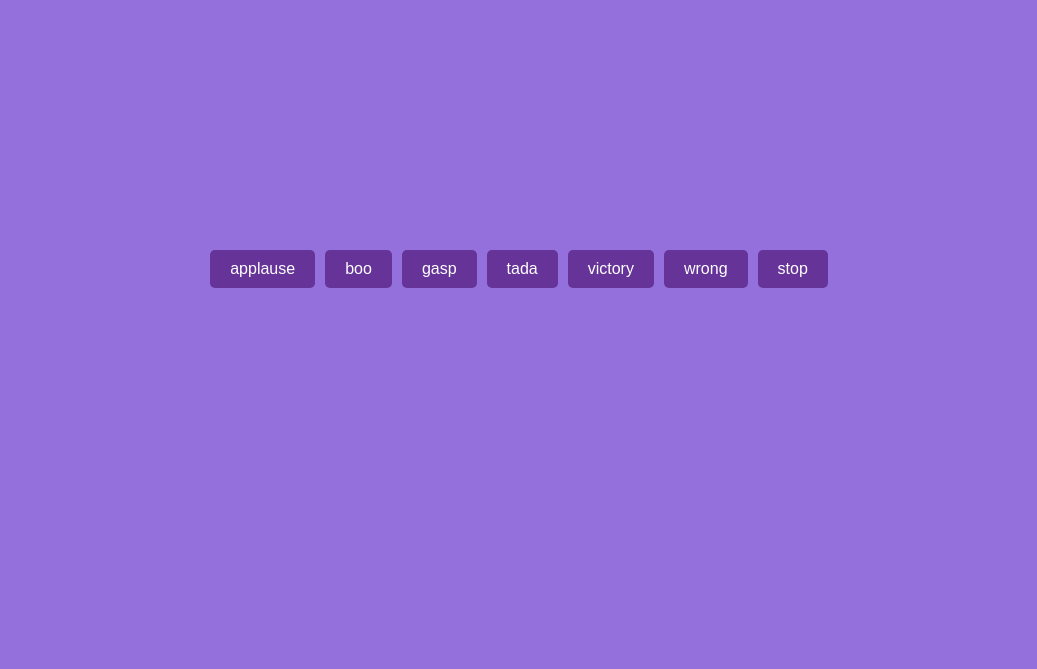
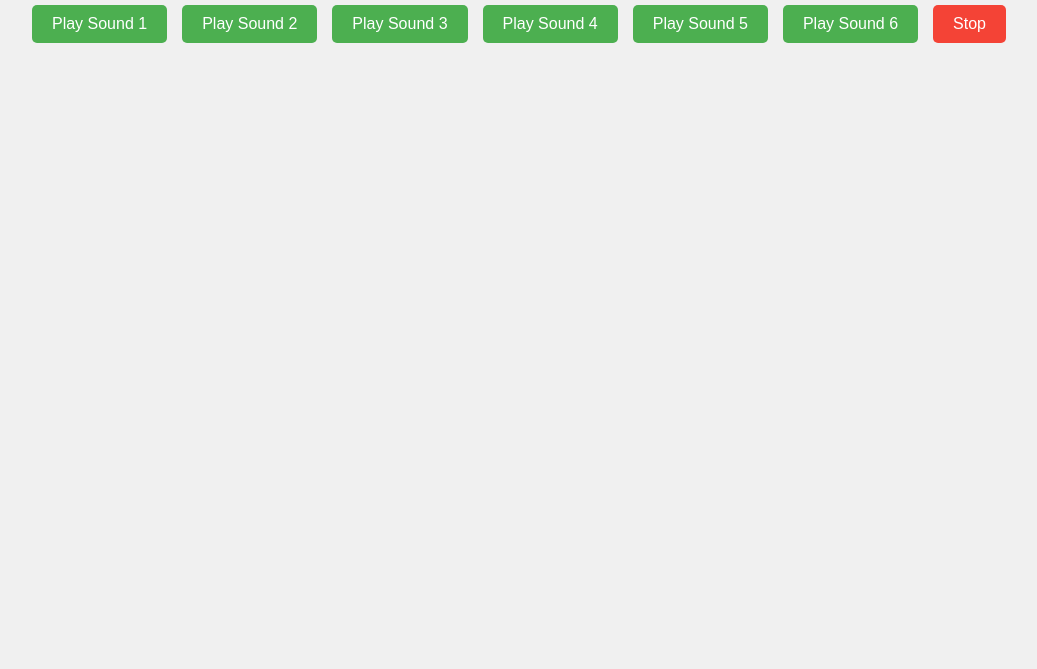
Before and after one commit to acciojob/Soundbar-use-123, a website: page main.html in a window 1280 px wide. Shown: the part 131-800 px from the top of the page, without its empty margins (121-1158 px from the left). Drawn offline with Linux system fonts and the light colour scheme.

Commit message:
created a submission

```diff
--- a/main.html
+++ b/main.html
@@ -1,3 +1,5 @@
+<!DOCTYPE html>
+
 <!DOCTYPE html>
 
 <html>
@@ -7,25 +9,19 @@
 </head>
 
 <body>
-	<div id="buttons">
-		<button class="btn" data-sound="applause">applause</button>
-        <button class="btn" data-sound="boo">boo</button>
-        <button class="btn" data-sound="gasp">gasp</button>
-        <button class="btn" data-sound="tada">tada</button>
-        <button class="btn" data-sound="victory">victory</button>
-        <button class="btn" data-sound="wrong">wrong</button>
-        <button class="stop">stop</button>
-	</div>
-	<!-- Add audio elements for each sound -->
-	<audio id="applause" src="sounds/applause.wav"></audio>
-    <audio id="boo" src="sounds/boo.wav"></audio>
-    <audio id="gasp" src="sounds/gasp.wav"></audio>
-    <audio id="tada" src="sounds/tada.wav"></audio>
-    <audio id="victory" src="sounds/victory.wav"></audio>
-    <audio id="wrong" src="sounds/wrong.wav"></audio>
-
 	<!-- the entire body must be written by student -->
-    <script type="text/javascript" src="./script.js"></script>
+	<h1>Soundbar</h1>
+    <div id="buttons">
+        <button class="btn" data-sound="sound1">Play Sound 1</button>
+        <button class="btn" data-sound="sound2">Play Sound 2</button>
+        <button class="btn" data-sound="sound3">Play Sound 3</button>
+        <button class="btn" data-sound="sound4">Play Sound 4</button>
+        <button class="btn" data-sound="sound5">Play Sound 5</button>
+        <button class="btn" data-sound="sound6">Play Sound 6</button>
+        <button class="stop">Stop</button>
+    </div>
+    <script type="text/javascript" src="./script.js">
+</script>
 
 </body>
 
--- a/script.js
+++ b/script.js
@@ -1,40 +1,43 @@
 //your JS code here. If required.
 // script.js
-document.addEventListener('DOMContentLoaded', function() {
-    // Get all buttons and add click event listeners
-    const buttons = document.querySelectorAll('.btn');
-    const stopButton = document.querySelector('.stop');
-    let currentAudio = null;
+const sounds = [
+    { id: 'sound1', src: 'http://commondatastorage.googleapis.com/codeskulptor-demos/DDR_assets/Sevish_-__nbsp_.mp3' },
+    { id: 'sound2', src: 'http://codeskulptor-demos.commondatastorage.googleapis.com/pang/paza-moduless.mp3' },
+    { id: 'sound3', src: 'http://commondatastorage.googleapis.com/codeskulptor-demos/pyman_assets/ateapill.ogg' },
+    { id: 'sound4', src: 'http://codeskulptor-demos.commondatastorage.googleapis.com/descent/Crumble%20Sound.mp3' },
+    { id: 'sound5', src: 'http://codeskulptor-demos.commondatastorage.googleapis.com/descent/background%20music.mp3' },
+    { id: 'sound6', src: 'http://codeskulptor-demos.commondatastorage.googleapis.com/descent/gotitem.mp3' }
+];
 
-    buttons.forEach(button => {
-        button.addEventListener('click', function() {
-            const soundId = this.getAttribute('data-sound');
-            playSound(soundId);
-        });
-    });
-
-    stopButton.addEventListener('click', stopSound);
-
-    function playSound(soundId) {
-        // Stop any currently playing sound
-        stopSound();
-
-        // Get and play the new sound
-        const audio = document.getElementById(soundId);
+// Function to stop all sounds
+function stopAllSounds() {
+    sounds.forEach(sound => {
+        const audio = document.getElementById(sound.id);
         if (audio) {
-            audio.currentTime = 0;  // Reset the audio to start
-            audio.play();
-            currentAudio = audio;
-        }
-    }
-
-    function stopSound() {
-        // Stop all audio elements
-        const audios = document.querySelectorAll('audio');
-        audios.forEach(audio => {
             audio.pause();
             audio.currentTime = 0;
-        });
-        currentAudio = null;
-    }
+        }
+    });
+}
+
+// Create audio elements for each sound dynamically
+sounds.forEach(sound => {
+    const audio = document.createElement('audio');
+    audio.id = sound.id;
+    audio.src = sound.src;
+    document.body.appendChild(audio);
 });
+
+// Play sound on button click
+document.querySelectorAll('.btn').forEach(button => {
+    button.addEventListener('click', () => {
+        stopAllSounds();
+        const soundId = button.getAttribute('data-sound');
+        document.getElementById(soundId).play();
+    });
+});
+
+// Stop button functionality
+document.querySelector('.stop').addEventListener('click', () => {
+    stopAllSounds();
+});
--- a/styles.css
+++ b/styles.css
@@ -1,31 +1,42 @@
 /*  your css code here. If applicable */
 /* styles.css */
 body {
-    display: flex;
-    justify-content: center;
-    align-items: center;
-    min-height: 100vh;
-    margin: 0;
-    background-color: #9370DB;
+    font-family: Arial, sans-serif;
+    text-align: center;
+    background-color: #f0f0f0;
+    padding-top: 50px;
+}
+
+h1 {
+    margin-bottom: 20px;
 }
 
 #buttons {
     display: flex;
-    gap: 10px;
-    padding: 20px;
+    justify-content: center;
+    flex-wrap: wrap;
+    gap: 15px;
 }
 
-.btn, .stop {
+button {
     padding: 10px 20px;
+    font-size: 16px;
+    cursor: pointer;
     border: none;
     border-radius: 5px;
-    background-color: #663399;
+    background-color: #4CAF50;
     color: white;
-    cursor: pointer;
-    font-size: 16px;
     transition: background-color 0.3s;
 }
 
-.btn:hover, .stop:hover {
-    background-color: #4B0082;
+button:hover {
+    background-color: #45a049;
 }
+
+.stop {
+    background-color: #f44336;
+}
+
+.stop:hover {
+    background-color: #d32f2f;
+}
```
